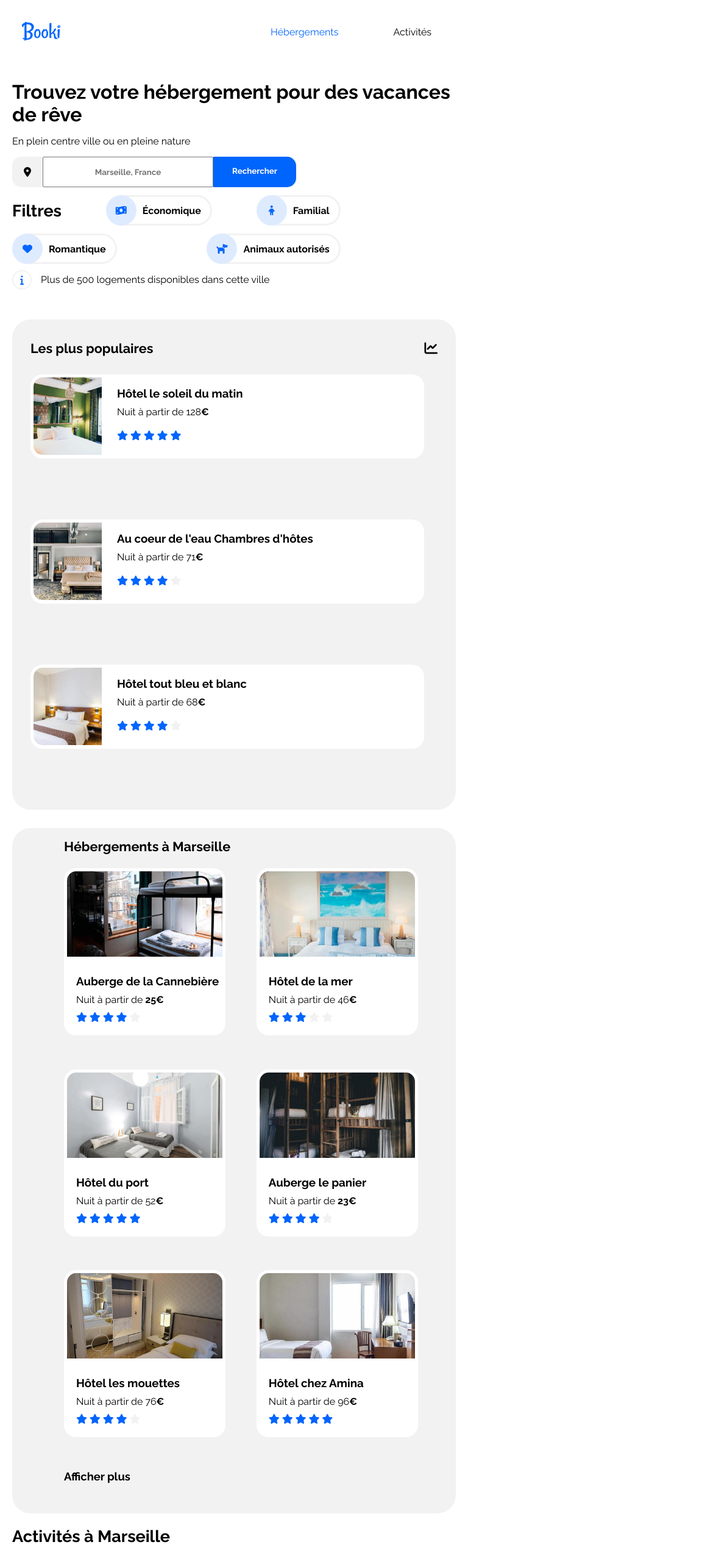
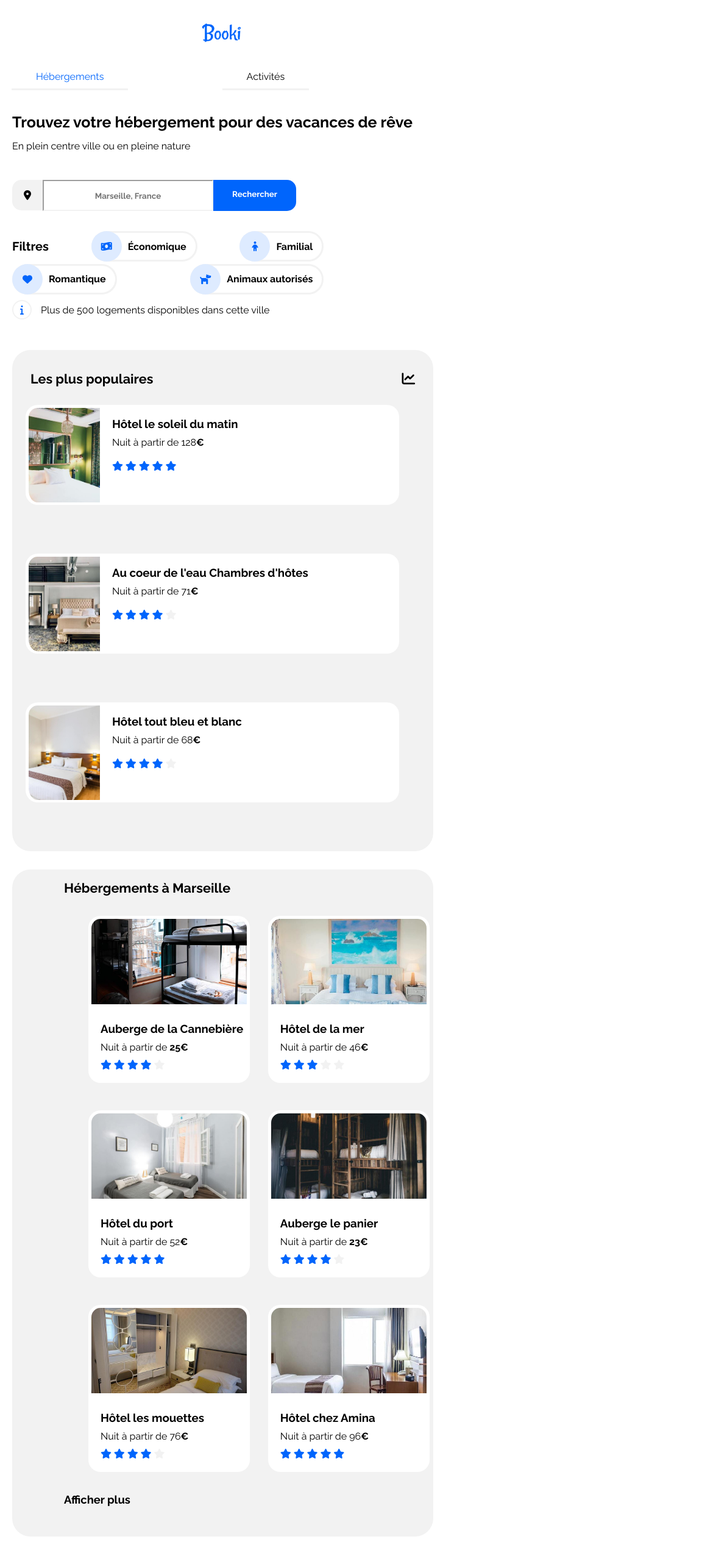
Before and after one commit to vitinolo/thibautlenoir_2_20092021, a plain HTML site: page index.html in a window 768 px wide. Shown: the top 2547 px of the page at 61% size, 1152 px wide, since content can reach past the window. Drawn offline with nearby package versions, Linux system fonts and the light colour scheme.

Commit message:
version mobile

```diff
--- a/style.css
+++ b/CSS.css
@@ -28,8 +28,8 @@ a{
 nav{
     display:flex;
     align-items: center;
-    justify-content: flex-end;
-    flex-wrap:wrap;
+    justify-content:space-between;
+    padding-top:30px;
 }
 nav a{
     padding:40px;
@@ -40,8 +40,10 @@ nav a:hover{
     border-top:3px solid #0065fc;
 }
 .logobooki{
-    margin-right:auto;
-    width:100px;
+       width:100px;
+}
+.hebergact{
+    display:flex;
 }
 
 .activites{
@@ -49,6 +51,9 @@ nav a:hover{
 }
 .activites:hover{
     color:#0065fc;
+}
+nav .activites a{
+    color:black;
 }
 /*research*/
 .fas.fa-map-marker-alt{
@@ -76,7 +81,8 @@ nav a:hover{
 
 .research-bar{
     display:flex;
-    border:2px 0px 2px 2px solid #f2f2f2;
+    border:2px 0px 2px 2px solid;
+    border-color: #f2f2f2;
     font-weight:bold ;
     text-align:center;
     width:280px;
@@ -140,6 +146,7 @@ a{
 /*icone information*/
 
 .icon-information{
+    max-width:80%;
     display:flex;
     align-items:center;
     margin: 0px 0px 40px 0px;
@@ -201,7 +208,7 @@ h3{
     margin:0px;
 }
 
-.accommodationmaincardimg{
+.photo1{
     object-fit:cover;
     width:265px;
     height:150px;
@@ -251,20 +258,18 @@ aside{
 .themostpopularmain{
     display:flex;
     width:90%;
-    height:138px;
     background-color:white;
     border-radius:20px;
-    margin:0px 0px 100px 20px;;
+    margin:0px 0px 80px 12px;;
 }
 
-.themostpopularmaincardimg{
+.photo2{
     object-fit:cover;
     width:122px;
-    height:137px;
+    height:160px;
     border-radius:20px 0px 0px 20px;
-    padding:5px;
+    padding:5px 0px 0px 5px;
 }
-
 .themostpopularmainfigcaption{
     font-weight:bold;
     padding-bottom:10px;
@@ -305,12 +310,18 @@ span{
     height:600px;
     max-width:1352.87px;
 }
+.block1AB{
+    display:flex;
+}
+.block2CD{
+    display:flex;
+}
 
 /*block1*/
 .block1{
     height:544px;
     width:320px;
-    margin:0px 2px 0px -25px;
+    margin:0px 30px 0px -25px;
     box-shadow:5px 0px 5px 5px #f2f2f2;
     border-radius:15px 15px 15px 15px;
 }
@@ -382,7 +393,7 @@ span{
 .block3{
     height:544px;
     width:320px;
-    margin:0px 2px 0px -10px;
+    margin:0px 35px 0px -10px;
     box-shadow:5px 0px 5px 5px #f2f2f2;
     border-radius:15px 15px 15px 15px;
 }
@@ -448,8 +459,6 @@ h3{
     padding-top:10px;
 }
 
-
-
 /*footer*/
 .footer{
     background-color:#f2f2f2;
@@ -483,6 +492,7 @@ li{
     .section1{
         flex-direction:column-reverse;
     }
+    /*accommodation*/
     .accommodation{
         width:100%;
     }
@@ -515,6 +525,7 @@ li{
         margin-left:85px;
         padding-bottom:50px;
     }
+    /*aside*/
     aside{
         width:100%;
         margin-bottom:30px;
@@ -525,5 +536,143 @@ li{
         margin-right:30px;
     }
 
+    /*activités*/
+    .activity{
+        width:100%;
+        height:1200px;
+        display:flex;
+        flex-direction: column;
+    }
+    .activamars{
+        margin:30px 0px 0px 70px;
+    }
+    .block1AB{
+       display:flex;
+       justify-content:center;
+    }
+    .block2CD{
+       display:flex;
+       justify-content:center;
+       margin-right:35px;
+    }
+    /*footer**/
+    .footer{
+        max-width:100%;
+    }
+    .cases123{
+        max-width:100%;
+    }
+    .case{
+        width:33%;
+        justify-content:space-around;
+        margin:0px;
+    }
+}
+@media screen and (max-width:768px){
+    .container{
+        width:90%;
+    }
+    header{
+        width:100%;
+    }
+    /*navigation*/
+    nav{
+        width:100%;
+        flex-direction:column;
+    }
+    nav a:hover{
+        border-bottom:3px solid #0065fc;
+        border-top:none;
+    }
+    nav a{
+        width:100%;
+        border-bottom:3px solid #f2f2f2;
+        padding-bottom:10px;
+    }
+
+
+    .logobooki{
+        margin-bottom:35px;
+    }
+    .hebergact{
+        display:flex;
+        width:100%;
+        margin-right:22px;
+        margin-bottom:20px;
+    }
+    .hebergements{
+        width:50%;
+
+    }
+    .activites{
+        width:50%;
+
+    }
+    /*titres*/
+    h1{
+        font-size:25px;
+        padding-bottom:10px;
+    }
+    .subtitleh1{
+        margin-top:5px;
+        padding-bottom:30px;
+    }
+    h2{
+        font-size:20px;
+    }
+    /*research*/
+    .research{
+        max-width:90%;
+        margin-bottom:30px;
+    }
+    /*section1*/
+    .section1{
+        width:100%;
+        display:flex;
+        flex-direction: column-reverse;
+    }
+    .aside{
+        width:100%;
+
+    }
+    .themostpopular{
+        width:100%;
+
+    }
+    .themostpopularmaincard{
+        width:100%;
+
+    }
+    .accommodation{
+        width:100%;
+    }
+    .accommodationmain{
+        margin:10px 0px 10px 0px;
+    }
+    .line1{
+        flex-direction:column;
+        margin:0px 0px 0px 40px;
+    }
+    .line2{
+        flex-direction:column;
+        margin:0px 0px 0px 40px;
+    }
+
+    /*section2*/
+    .activity{
+        max-width:100%;
+        height:2000px;
+        display:flex;
+        flex-direction: column;
+    }
+
+    /*footer*/
+    footer{
+        width:100%;
+    }
+    .cases123{
+        flex-direction:column;
+        margin:auto;
+    }
 
 }
--- a/index.html
+++ b/index.html
@@ -3,7 +3,7 @@
       <!--head-->
       <head>
          <meta charset="utf-8" />
-         <link rel="stylesheet" href="style.css">
+         <link rel="stylesheet" href="CSS.css">
          <script src="https://kit.fontawesome.com/4f6e946007.js" crossorigin="anonymous"></script>
          <link rel="stylesheet" href="https://cdn.jsdelivr.net/npm/bootstrap-icons@1.5.0/font/bootstrap-icons.css"
          integrity="sha384-tKLJeE1ALTUwtXlaGjJYM3sejfssWdAaWR2s97axw4xkiAdMzQjtOjgcyw0Y50KU" crossorigin="anonymous">
@@ -15,9 +15,13 @@
             <header>
                         <!--navigation-->
                <nav>
-                  <img class="logobooki" src="images/logo/Booki@3x.png"  alt="logo booki" />
-                  <a href="#hebergement">Hébergements</a>
-                  <a class="activites" href="#activites">Activités</a>
+                  <div class="logo"><img class="logobooki" src="images/logo/Booki@3x.png" alt="logo booki"/>
+                  </div>
+                  <div class="hebergact">
+                     <div class="hebergements"><a href="#hebergement">Hébergements</a>
+                     </div>
+                     <div class="activites"><a href="#activites">Activités</a>
+                     </div>
                </nav>
                         <!--titre h1-->
                <h1 class="titleh1">Trouvez votre hébergement pour des vacances de rêve</h1>
@@ -76,9 +80,9 @@
                            <article class="accommodationmaincard">
                            <a href="#">
                               <figure class="accommodationmain">
-                                 <img class="accommodationmaincardimg"
-                                 src="images/hebergements/4_small/marcus-loke-WQJvWU_HZFo-unsplash.jpg"
-                                 alt="photo d'hébergement">
+                                 <div class="img1">
+                                    <img  class="photo1" src="images/hebergements/4_small/marcus-loke-WQJvWU_HZFo-unsplash.jpg" alt="photo d'hébergement">
+                                 </div>
                                  <figcaption class="accommodationmaincardfigcaption"><h3>Auberge de la Cannebière</h3>
                                     <span>Nuit à partir de</span> 25€
                                     <div class="star">
@@ -95,9 +99,9 @@
                            <article class="accommodationmaincard">
                            <a href="#">
                               <figure class="accommodationmain">
-                                 <img class="accommodationmaincardimg"
-                                 src="images/hebergements/4_small/fred-kleber-gTbaxaVLvsg-unsplash.jpg"
-                                 alt="photo d'hébergement">
+                                 <div class="img1">
+                                    <img class="photo1" src="images/hebergements/4_small/fred-kleber-gTbaxaVLvsg-unsplash.jpg" alt="photo d'hébergement">
+                                 </div>
                                  <figcaption class="accommodationmaincardfigcaption"><h3>Hôtel du port</h3>
                                     <span>Nuit à partir de 52</span>€
                                     <div class="star">
@@ -114,9 +118,9 @@
                            <article class="accommodationmaincard">
                            <a href="#">
                               <figure class="accommodationmain">
-                                 <img class="accommodationmaincardimg"
-                                 src="images/hebergements/4_small/reisetopia-B8WIgxA_PFU-unsplash.jpg"
-                                 alt="photo d'hébergement">
+                                 <div class="img1">
+                                    <img class="photo1" src="images/hebergements/4_small/reisetopia-B8WIgxA_PFU-unsplash.jpg" alt="photo d'hébergement">
+                                 </div>
                                  <figcaption class="accommodationmaincardfigcaption"><h3>Hôtel les mouettes</h3>
                                     <span>Nuit à partir de 76</span>€
                                     <div class="star">
@@ -135,9 +139,9 @@
                            <article class="accommodationmaincard">
                            <a href="#">
                               <figure class="accommodationmain">
-                                 <img class="accommodationmaincardimg"
-                                 src="images/hebergements/4_small/annie-spratt-Eg1qcIitAuA-unsplash.jpg"
-                                 alt="photo d'hébergement">
+                                 <div class="img1">
+                                    <img class="photo1" src="images/hebergements/4_small/annie-spratt-Eg1qcIitAuA-unsplash.jpg" alt="photo d'hébergement">
+                                 </div>
                                  <figcaption class="accommodationmaincardfigcaption"><h3>Hôtel de la mer</h3>
                                     <span>Nuit à partir de 46</span>€
                                     <div class="star">
@@ -154,9 +158,9 @@
                            <article class="accommodationmaincard">
                            <a href="#">
                               <figure class="accommodationmain">
-                                 <img class="accommodationmaincardimg"
-                                 src="images/hebergements/4_small/nicate-lee-kT-ZyaiwBe0-unsplash.jpg"
-                                 alt="photo d'hébergement">
+                                 <div class="img1">
+                                    <img class="photo1" src="images/hebergements/4_small/nicate-lee-kT-ZyaiwBe0-unsplash.jpg" alt="photo d'hébergement">
+                                 </div>
                                  <figcaption class="accommodationmaincardfigcaption"><h3>Auberge le panier</h3>
                                     <span>Nuit à partir de</span> 23€
                                     <div class="star">
@@ -173,9 +177,9 @@
                            <article class="accommodationmaincard">
                            <a href="#">
                               <figure class="accommodationmain">
-                                 <img class="accommodationmaincardimg"
-                                 src="images/hebergements/4_small/febrian-zakaria-M6S1WvfW68A-unsplash.jpg"
-                                 alt="photo d'hébergement">
+                                 <div class="img1">
+                                    <img class="photo1" src="images/hebergements/4_small/febrian-zakaria-M6S1WvfW68A-unsplash.jpg" alt="photo d'hébergement">
+                                 </div>
                                  <figcaption class="accommodationmaincardfigcaption"><h3>Hôtel chez Amina</h3>
                                     <span>Nuit à partir de 96</span>€
                                     <div class="star">
@@ -199,9 +203,9 @@
                         <article class="themostpopularmaincard">
                            <a href="#">
                               <figure class="themostpopularmain">
-                                 <img class="themostpopularmaincardimg"
-                                 src="images/hebergements/4_small/emile-guillemot-Bj_rcSC5XfE-unsplash.jpg"
-                                 alt="photo d'hébergement">
+                                 <div class="img2">
+                                    <img class="photo2" src="images/hebergements/4_small/emile-guillemot-Bj_rcSC5XfE-unsplash.jpg"  alt="photo d'hébergement">
+                                 </div>
                                  <figcaption class="themostpopularmaincardfigcaption"><h3>Hôtel le soleil du matin</h3>
                                     <span>Nuit à partir de 128</span>€
                                     <div class="star2">
@@ -218,9 +222,9 @@
                         <article class="themostpopularmaincard">
                            <a href="#">
                               <figure class="themostpopularmain">
-                                 <img class="themostpopularmaincardimg"
-                                 src="images/hebergements/4_small/aw-creative-VGs8z60yT2c-unsplash.jpg"
-                                 alt="photo d'hébergement">
+                                 <div class="img2">
+                                    <img class="photo2" src="images/hebergements/4_small/aw-creative-VGs8z60yT2c-unsplash.jpg" alt="photo d'hébergement">
+                                 </div>
                                  <figcaption class="themostpopularmaincardfigcaption"><h3>Au coeur de l'eau Chambres d'hôtes</h3>
                                     <span>Nuit à partir de 71</span>€
                                     <div class="star2">
@@ -237,9 +241,9 @@
                         <article class="themostpopularmaincard">
                            <a href="#">
                               <figure class="themostpopularmain">
-                                 <img class="themostpopularmaincardimg"
-                                 src="images/hebergements/4_small/febrian-zakaria-sjvU0THccQA-unsplash.jpg"
-                                 alt="photo d'hébergement">
+                                 <div class="img2">
+                                    <img class="photo2" src="images/hebergements/4_small/febrian-zakaria-sjvU0THccQA-unsplash.jpg" alt="photo d'hébergement">
+                                 </div>
                                  <figcaption class="themostpopularmaincardfigcaption"><h3>Hôtel tout bleu et blanc</h3>
                                     <span>Nuit à partir de 68</span>€
                                     <div class="star2">
@@ -262,11 +266,10 @@
                      <!--Ancre-->
                      <h2 class="activamars">Activités à Marseille</h2>
                   <div class="activity">
+                     <div class="block1AB">
                         <a href="#">
                            <figure class="block1">
-                           <img class="photoblock1"
-                           src="images/activites/4_small/reno-laithienne-QUgJhdY5Fyk-unsplash.jpg"
-                           alt="photo vieux port">
+                              <img class="photoblock1" src="images/activites/4_small/reno-laithienne-QUgJhdY5Fyk-unsplash.jpg" alt="photo vieux port">
                               <figcaption class="activityfigcaption1">
                                  <h3>Vieux Port</h3>
                               </figcaption>
@@ -275,9 +278,7 @@
                         <div class="block2">
                            <a href="#">
                               <figure class="A">
-                              <img class="photoblockA"
-                              src="images/activites/4_small/paul-hermann-QFTrLdQIRhI-unsplash.jpg"
-                              alt="photo de fort">
+                                 <img class="photoblockA" src="images/activites/4_small/paul-hermann-QFTrLdQIRhI-unsplash.jpg" alt="photo de fort">
                                  <figcaption class="activityfigcaptionA">
                                     <h3>Fort de Pomègues</h3>
                                  </figcaption>
@@ -285,20 +286,18 @@
                            </a>
                            <a href="#">
                               <figure class="B">
-                              <img class="photoblockB"
-                              src="images/activites/4_small/kevin-hikari-rV_Qd1l-VXg-unsplash.jpg"
-                              alt="photo d'île">
+                                 <img class="photoblockB" src="images/activites/4_small/kevin-hikari-rV_Qd1l-VXg-unsplash.jpg" alt="photo d'île">
                                  <figcaption class="activityfigcaptionB">
                                     <h3>Îles du Frioul</h3>
                                  </figcaption>
                               </figure>
                            </a>
                         </div>
+                     </div>
+                     <div class="block2CD">
                         <a href="#">
                            <figure class="block3">
-                           <img class="photoblock3"
-                           src="images/activites/4_small/kilyan-sockalingum-NR8-cBCN3aI-unsplash.jpg"
-                           alt="photo calanque">
+                              <img class="photoblock3" src="images/activites/4_small/kilyan-sockalingum-NR8-cBCN3aI-unsplash.jpg" alt="photo calanque">
                               <figcaption class="activityfigcaption3">
                                  <h3>Parc National des Calanques</h3>
                               </figcaption>
@@ -307,9 +306,7 @@
                         <div class="block4">
                            <a href="#">
                               <figure class="C">
-                              <img class="photoblockC"
-                              src="images/activites/4_small/florian-wehde-xW9e8gdotxI-unsplash.jpg"
-                              alt="photo de ville">
+                                 <img class="photoblockC" src="images/activites/4_small/florian-wehde-xW9e8gdotxI-unsplash.jpg" alt="photo de ville">
                                  <figcaption class="activityfigcaptionC">
                                     <h3>Notre-Dame-de-la-Garde</h3>
                                  </figcaption>
@@ -317,14 +314,13 @@
                            </a>
                            <a href="#">
                               <figure class="D">
-                              <img class="photoblockD"
-                              src="images/activites/4_small/lena-paulin-wH2-EJoDcV0-unsplash.jpg"
-                              alt="photo de parc">
+                                 <img class="photoblockD" src="images/activites/4_small/lena-paulin-wH2-EJoDcV0-unsplash.jpg" alt="photo de parc">
                                  <figcaption class="activityfigcaptionD">
                                     <h3>Parc Longchamp</h3>
                                  </figcaption>
                               </figure>
                            </a>
+                        </div>
                      </div>
                   </div>
                </section>
```
Lines whose indentation alone changed are shown as unchanged.
